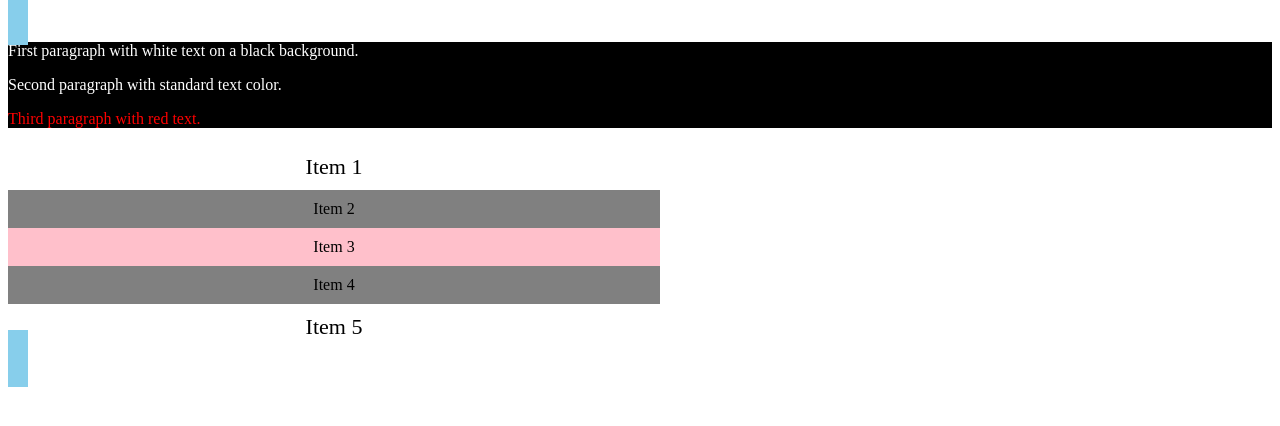
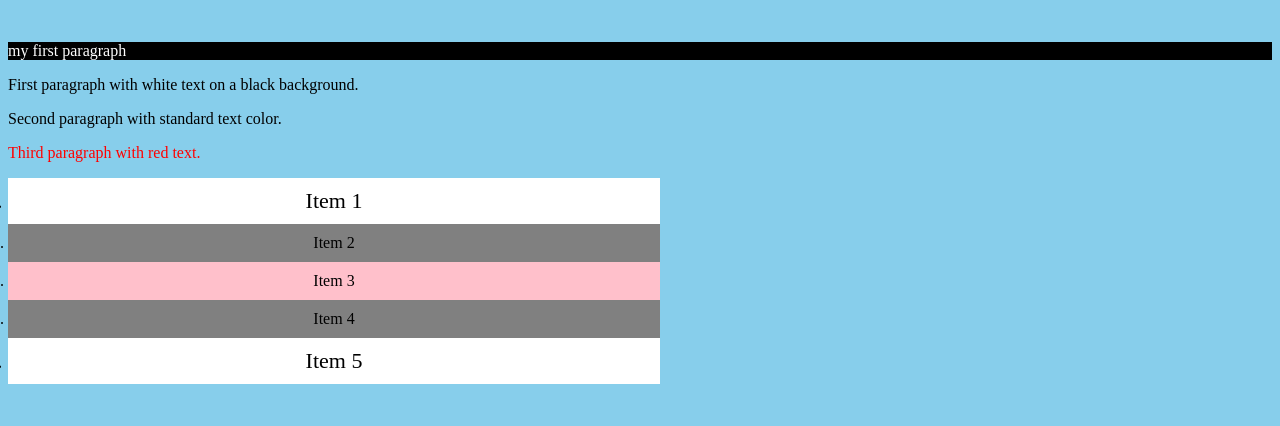
Before and after one commit to acciojob/pseudo-classes-kamlakarnn, a website: page main.html in a window 1280 px wide. Drawn offline with Linux system fonts and the light colour scheme.

Commit message:
created a submission

```diff
--- a/main.html
+++ b/main.html
@@ -9,9 +9,10 @@
 <body>
     <page>
         <article>
+ <p>my first paragraph</p>
             <p>First paragraph with white text on a black background.</p>
             <p>Second paragraph with standard text color.</p>
-            <p style="color: red;">Third paragraph with red text.</p>
+            <p>Third paragraph with red text.</p>
         </article>
         <ul>
             <li>Item 1</li>
--- a/styles.css
+++ b/styles.css
@@ -1,15 +1,17 @@
 :root {
-    --background-color: rgb(135, 206, 235);
+background-color: rgb(135, 206, 235);
 }
-
+/* .first-p{
+ background-color: black;
+    color: white;
+} */
 page {
     background-color: var(--background-color);
     padding: 20px;
 }
 
 article {
-    background-color: black;
-    color: white;
+
 }
 
 article :first-child {
@@ -19,16 +21,21 @@ article :first-child {
 
 article :nth-child(2) {
     background-color: transparent;
-    color: white;
+    color: normal;
+}
+
+article :nth-child(3) {
+    background-color: transparent;
+    color: normal;
 }
 
 article :last-child {
-    background-color: black;
+    background-color: normal;
     color: red;
 }
 
 ul {
-    list-style: none;
+    list-style: pointer;
     padding: 0;
     margin: 0;
 }
```
